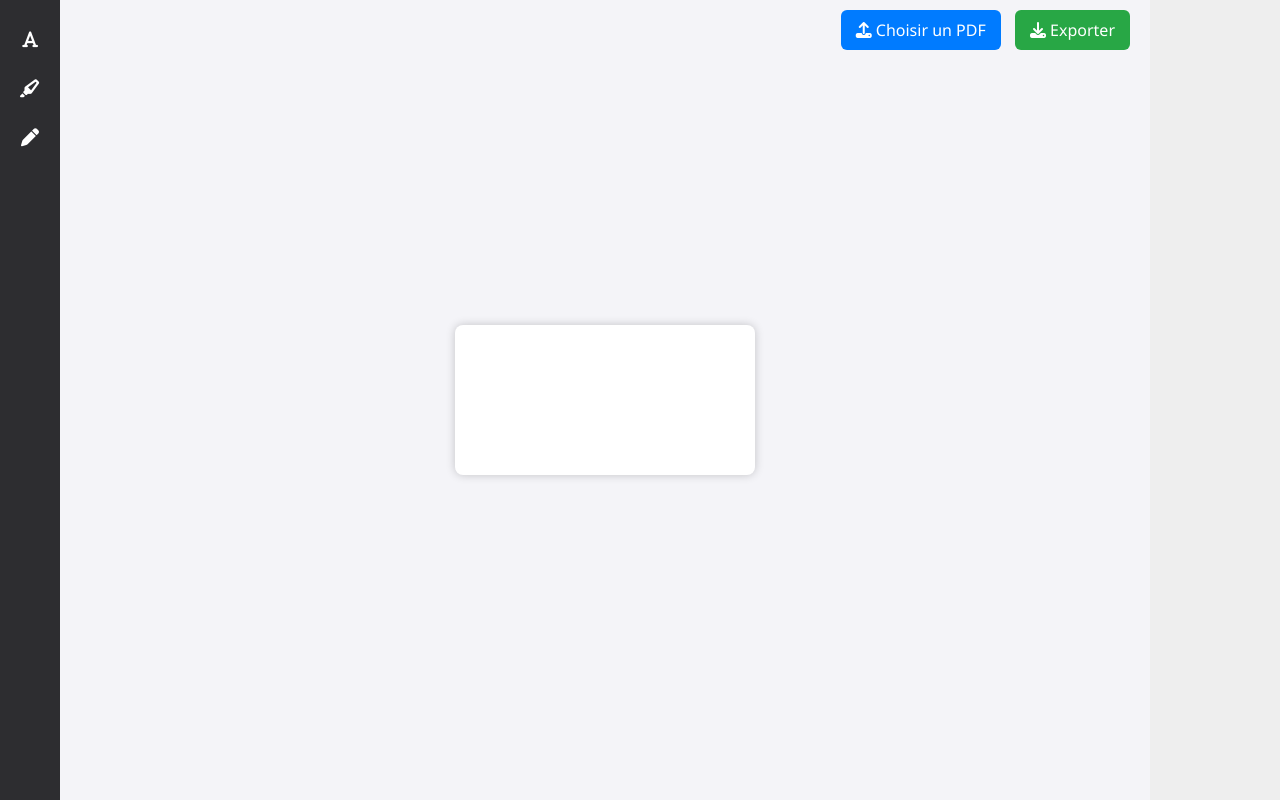
After one commit to 0mar557/EasyPDF, a Flask app: page /pdf-editor in a window 1280 px wide. The commit adds this page. Run offline with Flask 3, Linux system fonts and the light colour scheme; a map, chart or similar area stays blank; some libraries are stand-ins or nearby versions.

Commit message:
page modif

```diff
--- a/app.py
+++ b/app.py
@@ -27,6 +27,16 @@ def pdf_to_word_ocr_page():
 def pdf_to_pdf_ocr_page():
     return render_template('pdf_to_pdf_ocr.html')
 
+@app.route('/pdf-editor')
+def pdf_editor():
+    return render_template('pdf_editor.html')  # page avec l’éditeur complet
+
+# Si tu veux gérer une future route pour télécharger les PDF modifiés :
+@app.route('/download', methods=['POST'])
+def download_pdf():
+    # À compléter si tu veux permettre un téléchargement depuis le client
+    # Par exemple, tu peux recevoir un blob, le sauvegarder ici, et le retourner avec `send_file`
+    return "Fonction d'exportation PDF à implémenter"
 
 # ==== Traitement ====
 
--- a/templates/index.html
+++ b/templates/index.html
@@ -143,7 +143,7 @@
           <div class="service-icon"><i class="fas fa-tools"></i></div>
           <h5>Modifier PDF</h5>
           <p>Fonction à venir pour modifier, fusionner ou annoter vos PDF.</p>
-          <a href="#" class="btn btn-outline-secondary disabled">À venir</a>
+          <a href="/pdf-editor" class="btn btn-outline-primary">Utiliser</a>
         </div>
       </div>
 
--- /dev/null
+++ b/templates/pdf_editor.html
@@ -0,0 +1,217 @@
+<!DOCTYPE html>
+<html lang="fr">
+<head>
+  <meta charset="UTF-8">
+  <title>Modifier un PDF – EasyPDF</title>
+  <meta name="viewport" content="width=device-width, initial-scale=1">
+
+  <!-- PDF-LIB -->
+  <script src="https://unpkg.com/pdf-lib/dist/pdf-lib.min.js"></script>
+
+  <!-- Bootstrap + Icons -->
+  <link href="https://cdn.jsdelivr.net/npm/bootstrap@5.3.2/dist/css/bootstrap.min.css" rel="stylesheet">
+  <link href="https://cdnjs.cloudflare.com/ajax/libs/font-awesome/6.4.0/css/all.min.css" rel="stylesheet">
+
+  <style>
+    body {
+      margin: 0;
+      font-family: 'Segoe UI', sans-serif;
+      background-color: #f4f4f8;
+      overflow: hidden;
+    }
+
+    .editor-container {
+      display: flex;
+      height: 100vh;
+    }
+
+    .toolbar {
+      width: 60px;
+      background: #2d2d30;
+      color: white;
+      display: flex;
+      flex-direction: column;
+      align-items: center;
+      padding: 15px 0;
+    }
+
+    .toolbar button {
+      background: none;
+      border: none;
+      color: white;
+      font-size: 18px;
+      margin: 10px 0;
+      cursor: pointer;
+      transition: transform 0.2s;
+    }
+
+    .toolbar button:hover {
+      transform: scale(1.2);
+    }
+
+    .pdf-viewer {
+      flex-grow: 1;
+      overflow: auto;
+      display: flex;
+      justify-content: center;
+      align-items: center;
+      position: relative;
+    }
+
+    #pdfCanvas {
+      max-width: 90%;
+      max-height: 90%;
+      box-shadow: 0 0 10px rgba(0, 0, 0, 0.2);
+      border-radius: 8px;
+      background: white;
+    }
+
+    .sidebar {
+      width: 130px;
+      background: #eeeeee;
+      padding: 10px;
+      overflow-y: auto;
+    }
+
+    .thumbnail {
+      width: 100%;
+      margin-bottom: 10px;
+      border: 2px solid transparent;
+      cursor: pointer;
+    }
+
+    .thumbnail.selected {
+      border-color: #007bff;
+    }
+
+    .topbar {
+      position: absolute;
+      top: 10px;
+      right: 20px;
+      z-index: 10;
+    }
+
+    .topbar input[type="file"] {
+      display: none;
+    }
+
+    .topbar label {
+      background-color: #007bff;
+      color: white;
+      padding: 8px 15px;
+      border-radius: 6px;
+      margin-right: 10px;
+      cursor: pointer;
+    }
+
+    .topbar button {
+      background-color: #28a745;
+      color: white;
+      padding: 8px 15px;
+      border: none;
+      border-radius: 6px;
+    }
+
+    @media (max-width: 768px) {
+      .toolbar { width: 50px; }
+      .sidebar { width: 100px; }
+    }
+  </style>
+</head>
+<body>
+
+<div class="editor-container">
+  <!-- Barre d'outils -->
+  <div class="toolbar">
+    <button title="Ajouter du texte"><i class="fas fa-font"></i></button>
+    <button title="Surligner"><i class="fas fa-highlighter"></i></button>
+    <button title="Dessiner"><i class="fas fa-pen"></i></button>
+    <!-- Ajouter plus tard si tu veux -->
+  </div>
+
+  <!-- Zone PDF -->
+  <div class="pdf-viewer">
+    <div class="topbar">
+      <label for="uploadPDF"><i class="fas fa-upload"></i> Choisir un PDF</label>
+      <input type="file" id="uploadPDF" accept=".pdf">
+      <button id="exportBtn"><i class="fas fa-download"></i> Exporter</button>
+    </div>
+    <canvas id="pdfCanvas"></canvas>
+  </div>
+
+  <!-- Miniatures -->
+  <div class="sidebar" id="thumbnailList">
+    <!-- Thumbnails dynamiques -->
+  </div>
+</div>
+
+<script>
+  let pdfDoc = null;
+  let currentPage = 1;
+  const canvas = document.getElementById('pdfCanvas');
+  const ctx = canvas.getContext('2d');
+  const thumbnailList = document.getElementById('thumbnailList');
+
+  document.getElementById('uploadPDF').addEventListener('change', async function () {
+    const file = this.files[0];
+    if (!file) return;
+
+    const fileReader = new FileReader();
+    fileReader.onload = async function () {
+      const typedarray = new Uint8Array(this.result);
+      const loadingTask = await pdfjsLib.getDocument({data: typedarray}).promise;
+      pdfDoc = loadingTask;
+      showPage(1);
+      generateThumbnails();
+    };
+    fileReader.readAsArrayBuffer(file);
+  });
+
+  async function showPage(num) {
+    currentPage = num;
+    const page = await pdfDoc.getPage(num);
+    const viewport = page.getViewport({scale: 1.5});
+    canvas.width = viewport.width;
+    canvas.height = viewport.height;
+
+    await page.render({
+      canvasContext: ctx,
+      viewport: viewport
+    }).promise;
+
+    updateSelectedThumbnail(num);
+  }
+
+  function updateSelectedThumbnail(num) {
+    [...thumbnailList.children].forEach((thumb, index) => {
+      thumb.classList.toggle('selected', index + 1 === num);
+    });
+  }
+
+  async function generateThumbnails() {
+    thumbnailList.innerHTML = '';
+    for (let i = 1; i <= pdfDoc.numPages; i++) {
+      const page = await pdfDoc.getPage(i);
+      const viewport = page.getViewport({scale: 0.2});
+      const canvas = document.createElement('canvas');
+      const context = canvas.getContext('2d');
+      canvas.width = viewport.width;
+      canvas.height = viewport.height;
+
+      await page.render({canvasContext: context, viewport}).promise;
+      canvas.classList.add('thumbnail');
+      canvas.addEventListener('click', () => showPage(i));
+      thumbnailList.appendChild(canvas);
+    }
+  }
+
+  document.getElementById('exportBtn').addEventListener('click', () => {
+    alert("Fonction d'exportation à implémenter avec PDF-lib (selon modifications).");
+  });
+</script>
+
+<!-- PDF.js -->
+<script src="https://cdnjs.cloudflare.com/ajax/libs/pdf.js/3.4.120/pdf.min.js"></script>
+
+</body>
+</html>
```
